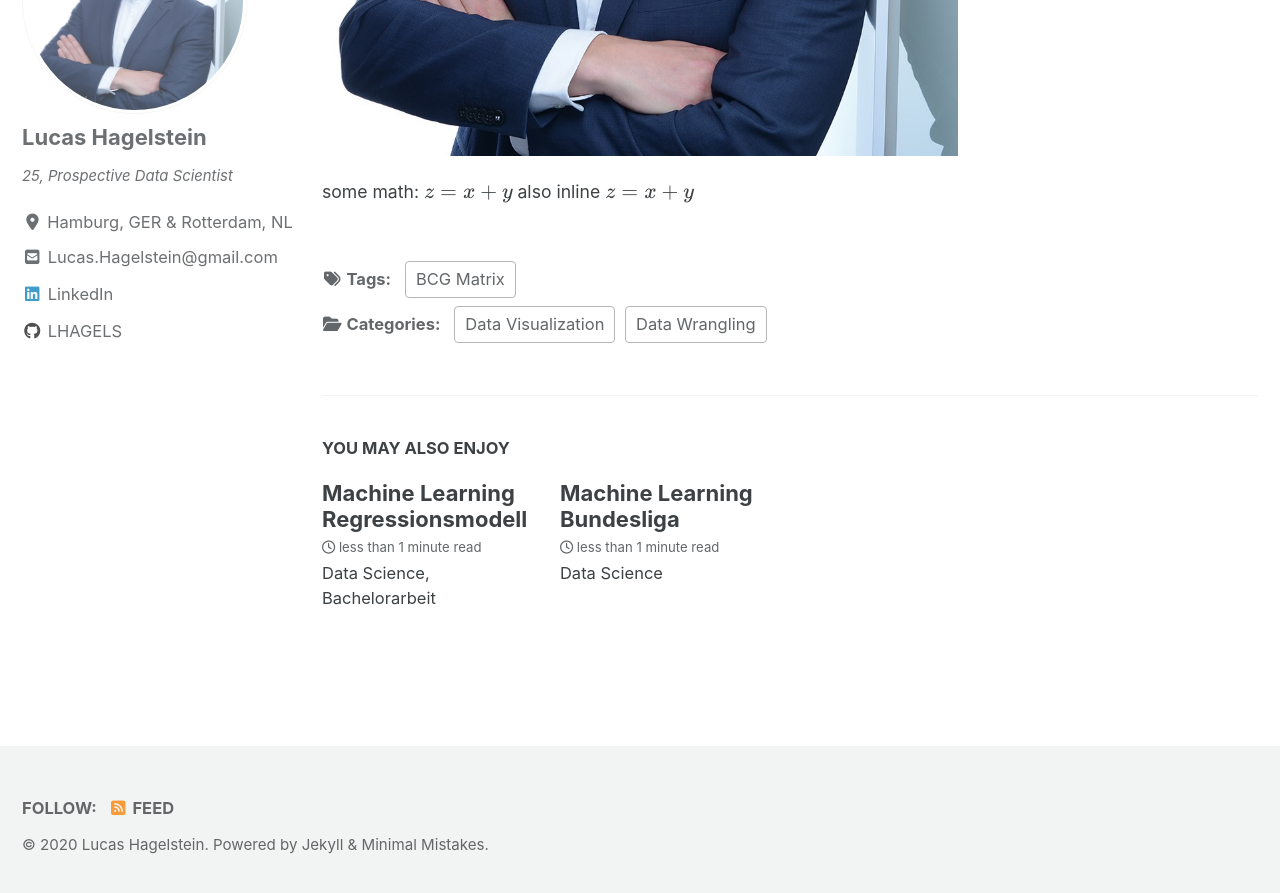
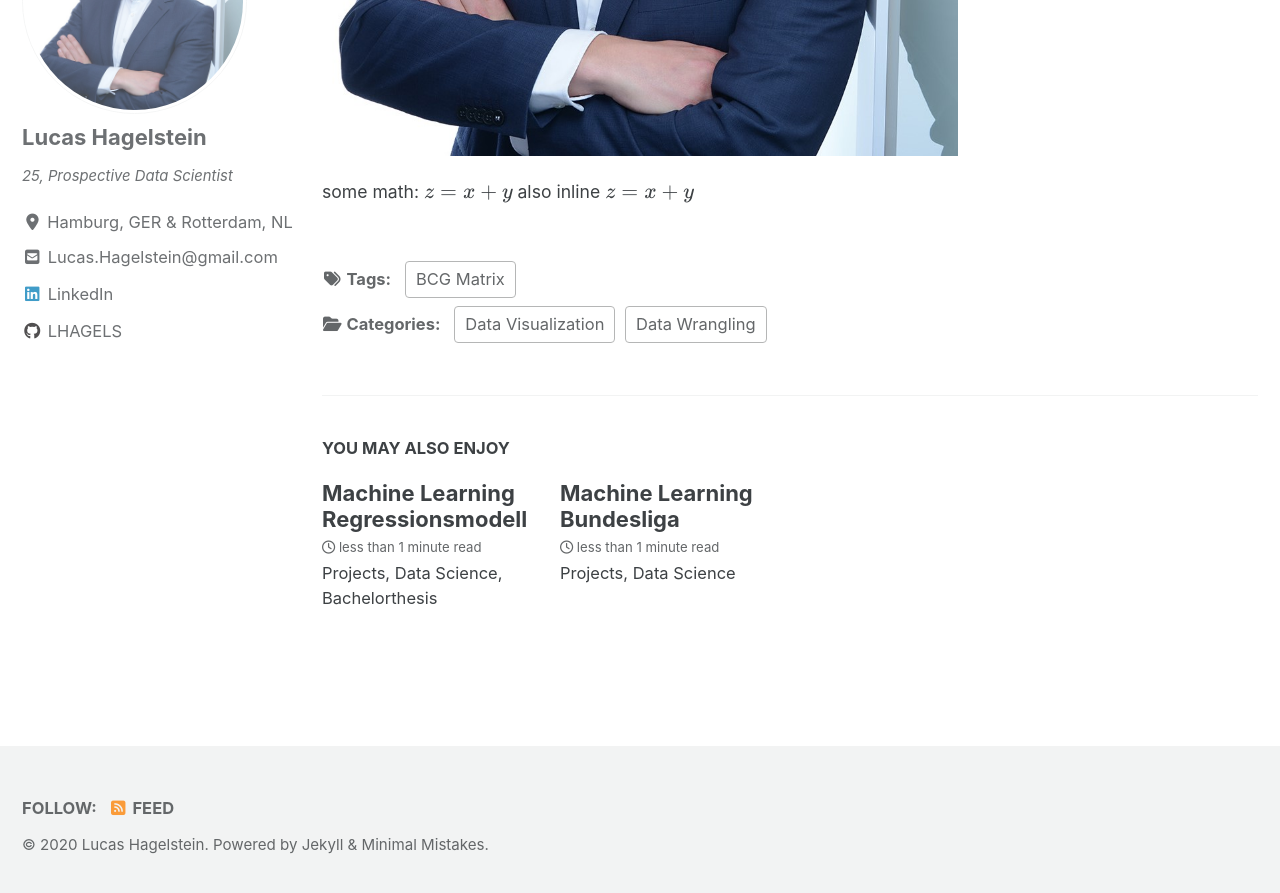
Before and after one commit to LHAGELS/LHAGELS.github.io, a Jekyll site: the page built from _posts/2020-05-17-Customer-Analytics.md, in a window 1280 px wide and 900 px high, scrolled down 2126 px. Shown: the top 893 px of the window. Built offline with Jekyll 4.4.1, drawn with Linux system fonts in a browser that asks for light colours; cached includes are drawn as plain includes; nearby versions of some CDN libraries; formulas are drawn with MathJax 3.

Commit message:
new github

```diff
--- a/_posts/2020-05-15-Bundesliga.md
+++ b/_posts/2020-05-15-Bundesliga.md
@@ -5,7 +5,7 @@
 tags: [Bundesliga, Sofascore]
 header:
   image: ""
-excerpt: "Data Science"
+excerpt: "Projects, Data Science"
 mathjax: "true"
 ---
 
--- a/_posts/2020-05-16-Microenterprises.md
+++ b/_posts/2020-05-16-Microenterprises.md
@@ -5,7 +5,7 @@
 tags: [Micro-Enterprises, Kenya]
 header:
   image: ""
-excerpt: "Data Science, Bachelorarbeit"
+excerpt: "Projects, Data Science, Bachelorthesis"
 mathjax: "true"
 ---
 
--- a/_posts/2020-05-17-Customer-Analytics.md
+++ b/_posts/2020-05-17-Customer-Analytics.md
@@ -5,7 +5,7 @@
 tags: [BCG Matrix]
 header:
   image: ""
-excerpt: "Data Science"
+excerpt: "Projects, Data Science"
 mathjax: "true"
 ---
 
```
